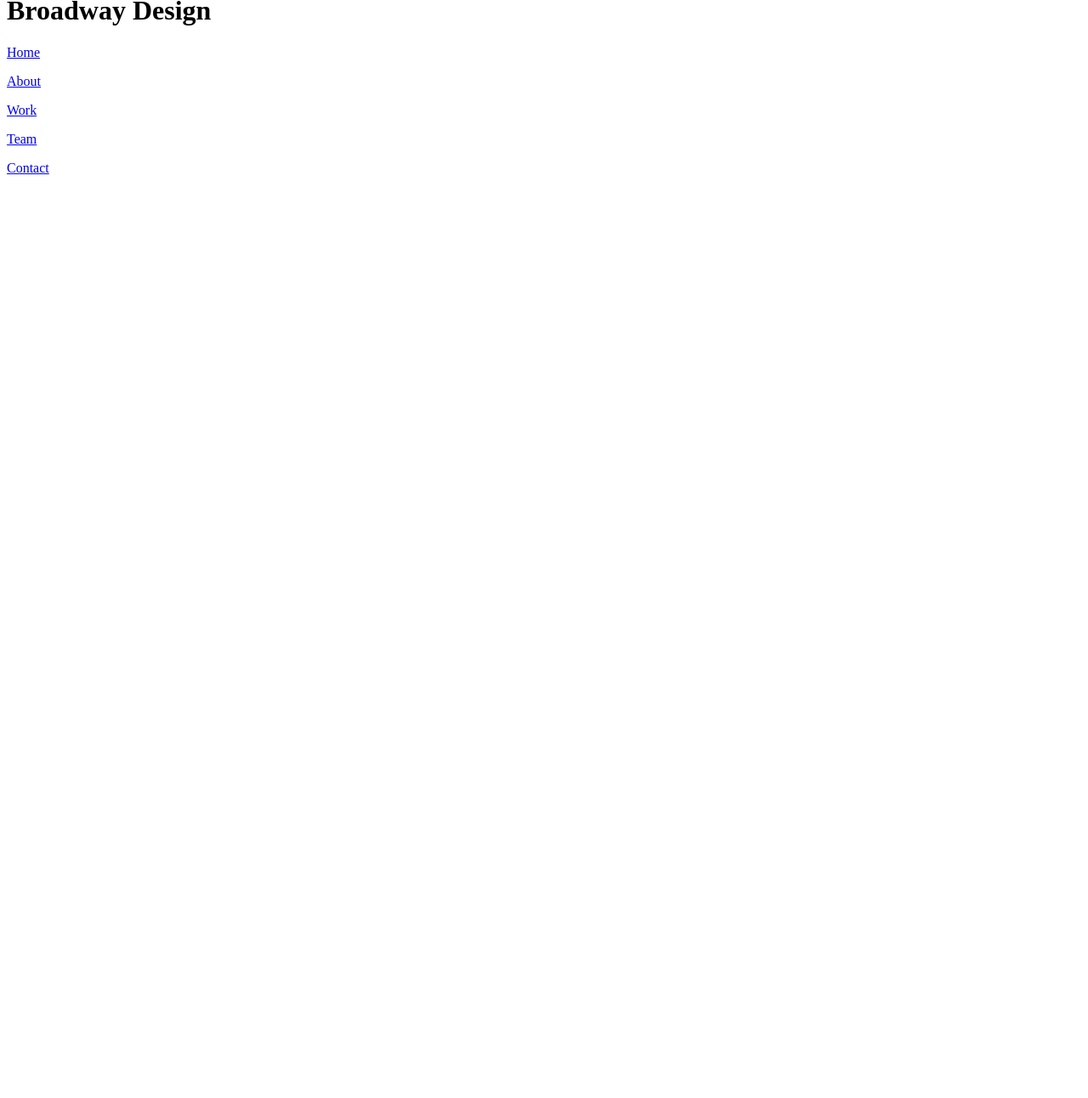
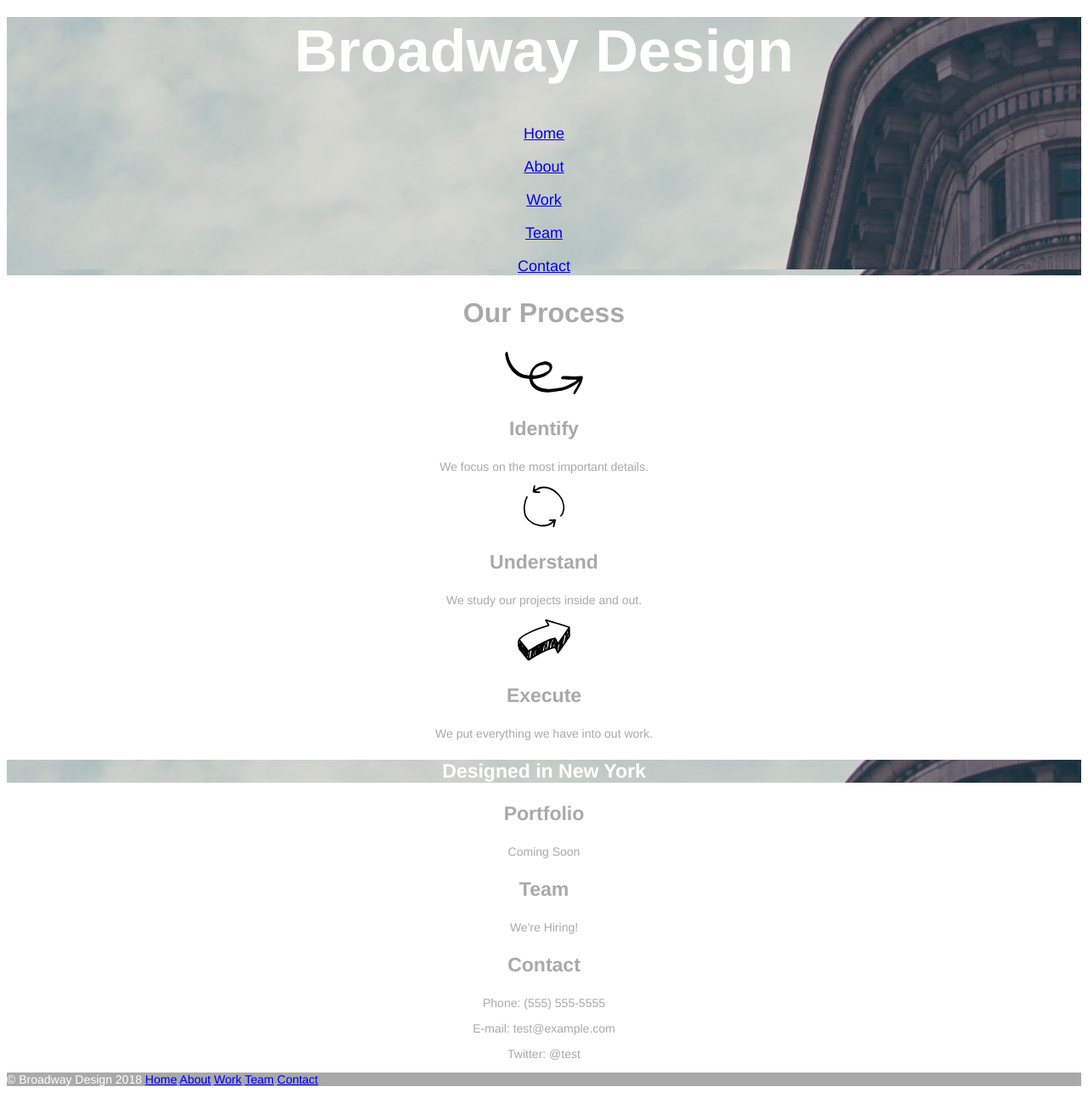
Before and after one commit to MurielPlou/BroadwayDesign, a plain HTML site: page index.html in a window 1280 px wide. Shown: the part 27-1319 px from the top of the page at 85% size. Before the commit the page ends 800 px from the top, so only its background shows below. Drawn offline with Linux system fonts and the light colour scheme; files whose address does not match are found by name.

Commit message:
Added images and CSS

```diff
--- a/index.html
+++ b/index.html
@@ -6,17 +6,66 @@
     <title>Broadway Design</title>
   </head>
   <body>
-    <!-- Banner -->
-    <h1>Broadway Design</h1>
+  <!-- Banner -->
+  <div class="main-banner">
+    <h1 "main-banner">Broadway Design</h1>
 
-      <!-- Navigation List -->
+  <!-- Navigation List -->
     <nav>
     <p class="navlist"><a href="homepage.html" target="_blank">Home</a></p>
-      <p><a href=#"about">About</a></p>
-      <p><a href=#"Work">Work</a></p>
-      <p><a href=#"Team">Team</a></p>
-      <p><a href=#"Contact">Contact</a></p>
+      <p><a href="#about">About</a></p>
+      <p><a href="#Work">Work</a></p>
+      <p><a href="#Team">Team</a></p>
+      <p><a href="#Contact">Contact</a></p>
+  </div>
+
+  <!-- Top of page -->
+    <h2>Our Process</h2>
+
+    <div id="About">
+      <img src="resources/images/identify.svg" alt="Swirl Line with arrowhead" />
+        <p class="greytitles">Identify</p>
+        <p class="paragraph">We focus on the most important details.</p>
+    <img src="resources/images/understand.svg" alt="Circle with two arrowhead" />
+        <p class="greytitles">Understand</p>
+        <p class="paragraph">We study our projects inside and out.</p>
+    <img src="resources/images/execute.svg" alt="Arrowhead drawing" />
+        <p class="greytitles">Execute</p>
+        <p class="paragraph">We put everything we have into out work.</p>
+    </div>
+
+  <!-- Banner and Bottom of Page -->
+
+    <p class="whitetitle">Designed in New York</p>
+
+    <div id="Work">
+      <p class="greytitles">Portfolio</p>
+      <p class="paragraph">Coming Soon</p>
+    </div>
+    <div id="Team">
+      <p class="greytitles">Team</p>
+      <p class="paragraph">We're Hiring!</p>
+    </div>
+    <div id="Contact">
+      <p class="greytitles">Contact</p>
+      <p class="paragraph">Phone: (555) 555-5555</p>
+      <p class="paragraph">E-mail: test@example.com</p>
+      <p class="paragraph">Twitter: @test</p>
+    </div>
+
+  <!-- Footer -->
+  <div class="footer-banner">
+      <nav>
+      <p class="footernav">&copy; Broadway Design 2018
+        <a href="homepage.html" target="_blank">Home</a>
+        <a href=#"about">About</a>
+        <a href=#"Work">Work</a>
+        <a href=#"Team">Team</a>
+        <a href=#"Contact">Contact</a>
+      </p>
     </nav>
+  </div>
+
 
   </body>
 </html>
--- a/resources/css/style.css
+++ b/resources/css/style.css
@@ -0,0 +1,66 @@
+body{
+  text-align: center;
+}
+
+.main-banner{
+  background-image: url(/Users/murielpierre-louis/Documents/Projects/BroadwayDesign/resources/images/the-flatiron-building.png);
+}
+
+.footer-banner{
+  background-color: darkgrey;
+}
+
+
+h1{
+  font-family: Helvetica;
+  font-size: 70px;
+  font-weight: bold;
+  color: white;
+}
+
+.navlist,
+p{
+  font-family: Helvetica;
+  font-size: 18px;
+  color: white;
+}
+
+.footernav{
+  font-family: Helvetica;
+  font-size: 14px;
+  color: white;
+  text-align: left;
+}
+
+h2{
+  font-family: Helvetica;
+  font-size: 32px;
+  font-weight: bold;
+  color: darkgrey;
+}
+
+.greytitles{
+  font-family: Helvetica;
+  font-size: 23px;
+  font-weight: bold;
+  color: darkgrey;
+}
+
+.paragraph{
+  font-family: Helvetica;
+  font-size: 14px;
+  color: darkgrey;
+}
+
+.whitetitle{
+  font-family: Helvetica;
+  font-size: 23px;
+  font-weight: bold;
+  color: white;
+  background-image: url(/Users/murielpierre-louis/Documents/Projects/BroadwayDesign/resources/images/the-flatiron-building.png);
+}
+
+img{
+  width: 100px;
+  height: 50px;
+}
```
Also changed, not shown: homepage.html (+13 -2 lines), resources/images/copywrite.svg (added).
